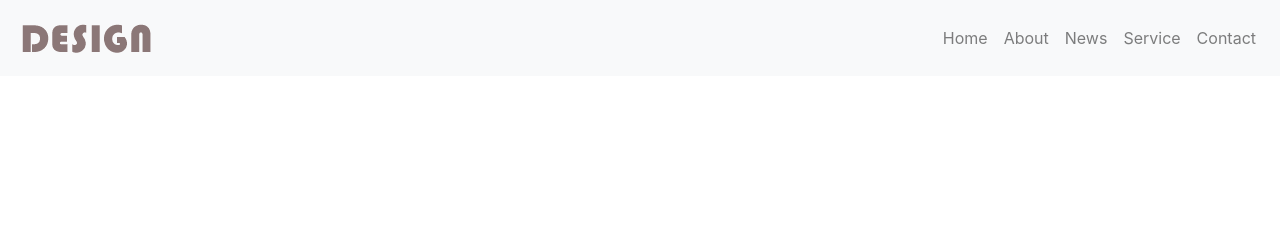
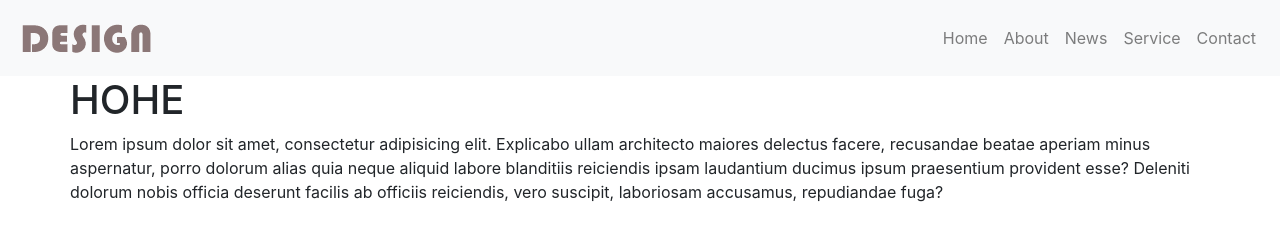
Before and after one commit to kai-yuan-fu/bs0803, a plain HTML site: page index.html in a window 1280 px wide. Drawn offline with nearby package versions, Linux system fonts and the light colour scheme.

Commit message:
edit-index-0803a

```diff
--- a/index.html
+++ b/index.html
@@ -52,6 +52,19 @@
         </div>
     </nav>
 
+    <!-- 區塊結構 -->
+    <section id="home">
+        <div class="container">
+            <div class="row">
+                <div class="txt-bg">
+                    <h1> HOHE</h1>
+                    <p>Lorem ipsum dolor sit amet, consectetur adipisicing elit. Explicabo ullam architecto maiores delectus facere, recusandae beatae aperiam minus aspernatur, porro dolorum alias quia neque aliquid labore blanditiis reiciendis ipsam laudantium ducimus ipsum praesentium provident esse? Deleniti dolorum nobis officia deserunt facilis ab officiis reiciendis, vero suscipit, laboriosam accusamus, repudiandae fuga?</p>
+                </div>
+
+            </div>
+        </div>
+    </section>
+
     <!-- ↑ 網頁結構撰寫區 -->
 
     <!-- JS -->
```
